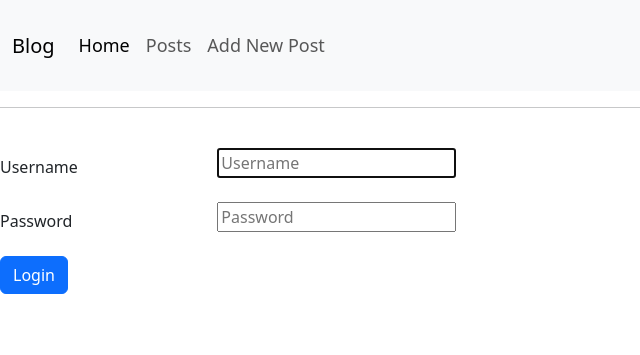
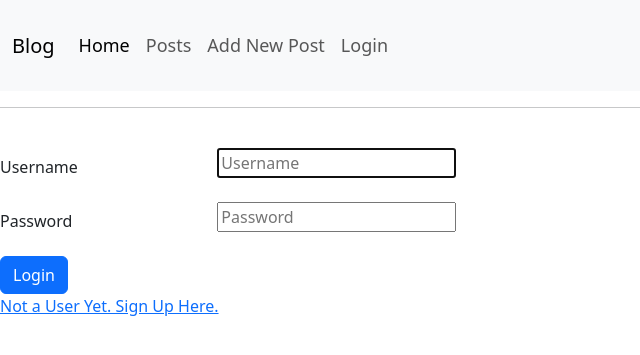
Before and after one commit to Arslanbaig84/Blogpost, a Django app: page /users/login_user in a window 1280 px wide. Shown: the top 355 px of the page, without its empty margins (0-640 px from the left). Run offline with Django 4.2, Linux system fonts and the light colour scheme.

Commit message:
navebar updated

```diff
--- a/base/templates/base/layout.html
+++ b/base/templates/base/layout.html
@@ -24,6 +24,15 @@
               <li class="nav-item">
                 <a class="nav-link" href="{% url 'new_post' %}">Add New Post</a>
               </li>
+              {% if user.is_authenticated %}
+                <li class="nav-item">
+                  <a class="nav-link" href="{% url 'logout_user' %}">Logout</a>
+                </li>
+              {% else %}
+                <li class="nav-item">
+                  <a class="nav-link" href="{% url 'login_user' %}">Login</a>
+                </li>
+              {% endif %}
             </ul>
           </div>
         </div>
--- a/users/templates/users/login_user.html
+++ b/users/templates/users/login_user.html
@@ -25,4 +25,6 @@
         <button class="btn btn-primary" type="submit">Login</button>
     </form>
 
+    <a href="{% url 'register' %}">Not a User Yet. Sign Up Here.</a>
+
 {% endblock %}
```
